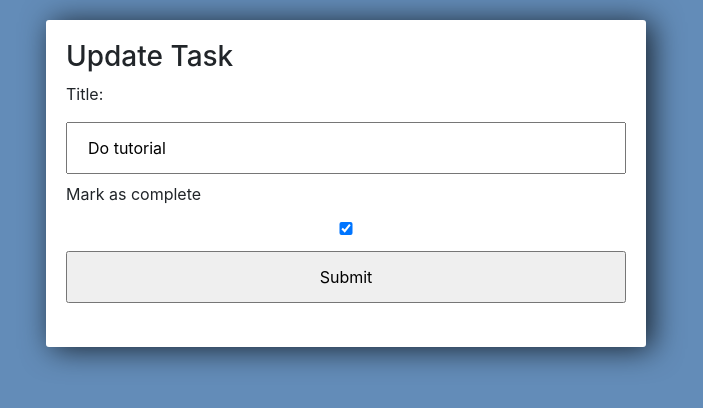
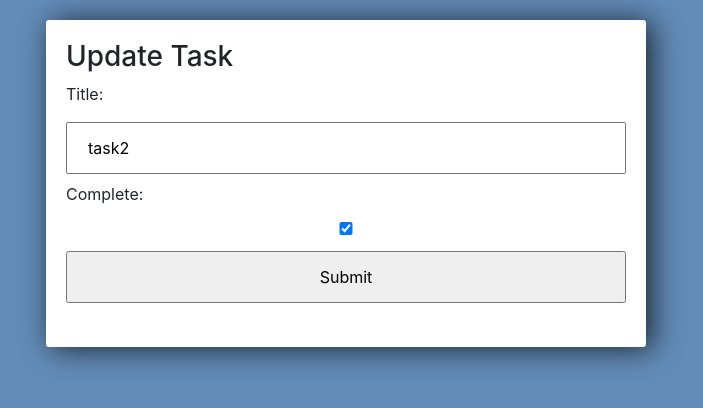
Before and after one commit to nidhi239/TodoApp, a Django app: page /update_task/2/ in a window 1280 px wide. Shown: the top 408 px of the page, without its empty margins (294-997 px from the left). Run offline with Django 3.2, Linux system fonts and the light colour scheme; data comes from the database, SQL or seed files in the repository; some libraries are stand-ins or nearby versions.

Commit message:
Update update_task.html

```diff
--- a/todo/tasks/templates/tasks/update_task.html
+++ b/todo/tasks/templates/tasks/update_task.html
@@ -56,8 +56,7 @@
 
 <form method="POST" action="">
 	{% csrf_token %}
-	<label for="id_title">Title:</label><input type="text" name="title" value="Do tutorial" placeholder="Add new task..." required="" id="id_title">
-<label for="id_complete">Mark as complete </label><input type="checkbox" name="complete" id="id_complete" checked="">
+	{{form}}
 	<input type="submit" name="Update Task">
 
 
```
